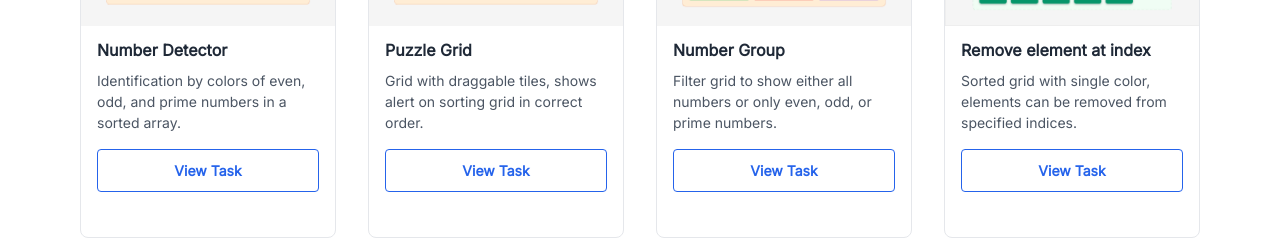
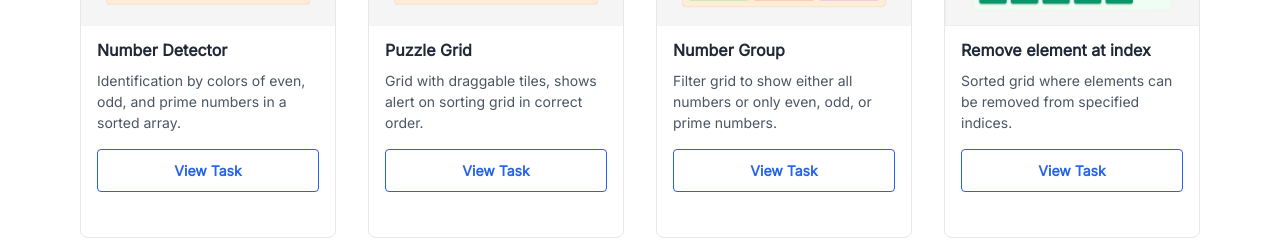
Before and after one commit to ibrahimqureshi99/FE-Practice, a React (Create React App) app: page / in a window 1280 px wide. Shown: the part 387-627 px from the top of the page. Built offline with nearby package versions, Linux system fonts and the light colour scheme; a web font is replaced by a local one.

Commit message:
Make updates to main page according to design

```diff
--- a/src/main.js
+++ b/src/main.js
@@ -36,7 +36,7 @@ export default function Main() {
       img: taskFourImage,
       title: "Remove element at index",
       description:
-        "Sorted grid with single color, elements can be removed from specified indices.",
+        "Sorted grid where elements can be removed from specified indices.",
       link: "/task4",
     },
   ];
```
